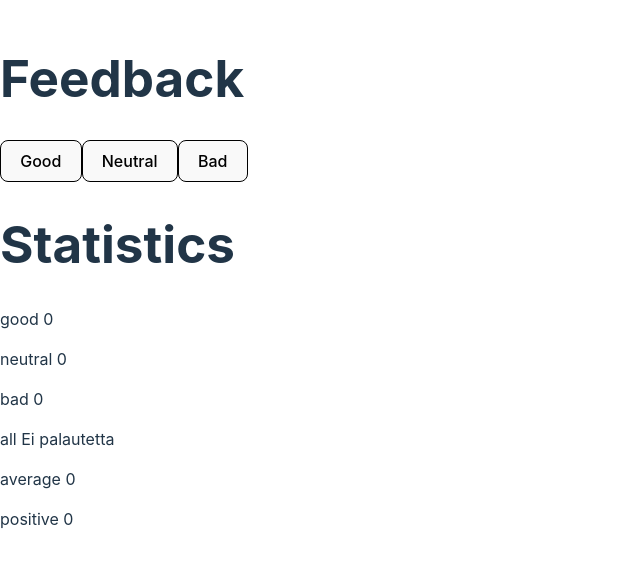
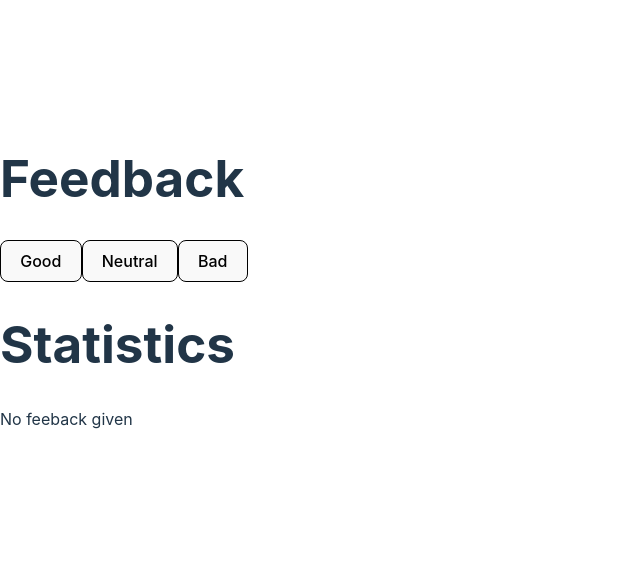
Before and after one commit to Nerdman4U/full_stack_open, a React (Vite) app in the folder osa1/t6/: page / in a window 1280 px wide. Shown: the part 119-682 px from the top of the page, without its empty margins (0-640 px from the left). Built offline with nearby package versions, Linux system fonts and the light colour scheme.

Commit message:
Osa 1
Tehtävä 9, Unicafe4

```diff
--- a/osa1/t6/src/App.jsx
+++ b/osa1/t6/src/App.jsx
@@ -1,11 +1,17 @@
 import { useState } from 'react'
 
+const printResult = (result) => {
+  return result ? result : "Ei palautetta"
+}
+
 const Statistics = ({good,neutral,bad,all,average,positive}) => {
+  console.log(all)
+  if (all < 1) return <p>No feeback given</p>
   return <>
     <p>good {good}</p>
     <p>neutral {neutral}</p>
     <p>bad {bad}</p>
-    <p>all {all}</p>
+    <p>all {printResult(all)}</p>
     <p>average {average}</p>
     <p>positive {positive}</p>
   </>
@@ -24,10 +30,6 @@ const App = () => {
   const all = () => good+neutral+bad
   const average = () => good - bad
   const positive = () => all() ? good / all() : 0
-  const print = (m) => {
-    const result = m()
-    return result ? result : "Ei palautetta"
-  }
 
   return (
     <div>
@@ -36,7 +38,7 @@ const App = () => {
       <Button value="Neutral" handleClick={() => setNeutral(neutral + 1)}/>
       <Button value="Bad" handleClick={() => setBad(bad + 1)}/>
       <h1>Statistics</h1>
-      <Statistics good={good} neutral={neutral} bad={bad} all={print(all)} average={average()} positive={positive()}/>
+      <Statistics good={good} neutral={neutral} bad={bad} all={all()} average={average()} positive={positive()}/>
     </div>
   )
 }
```
